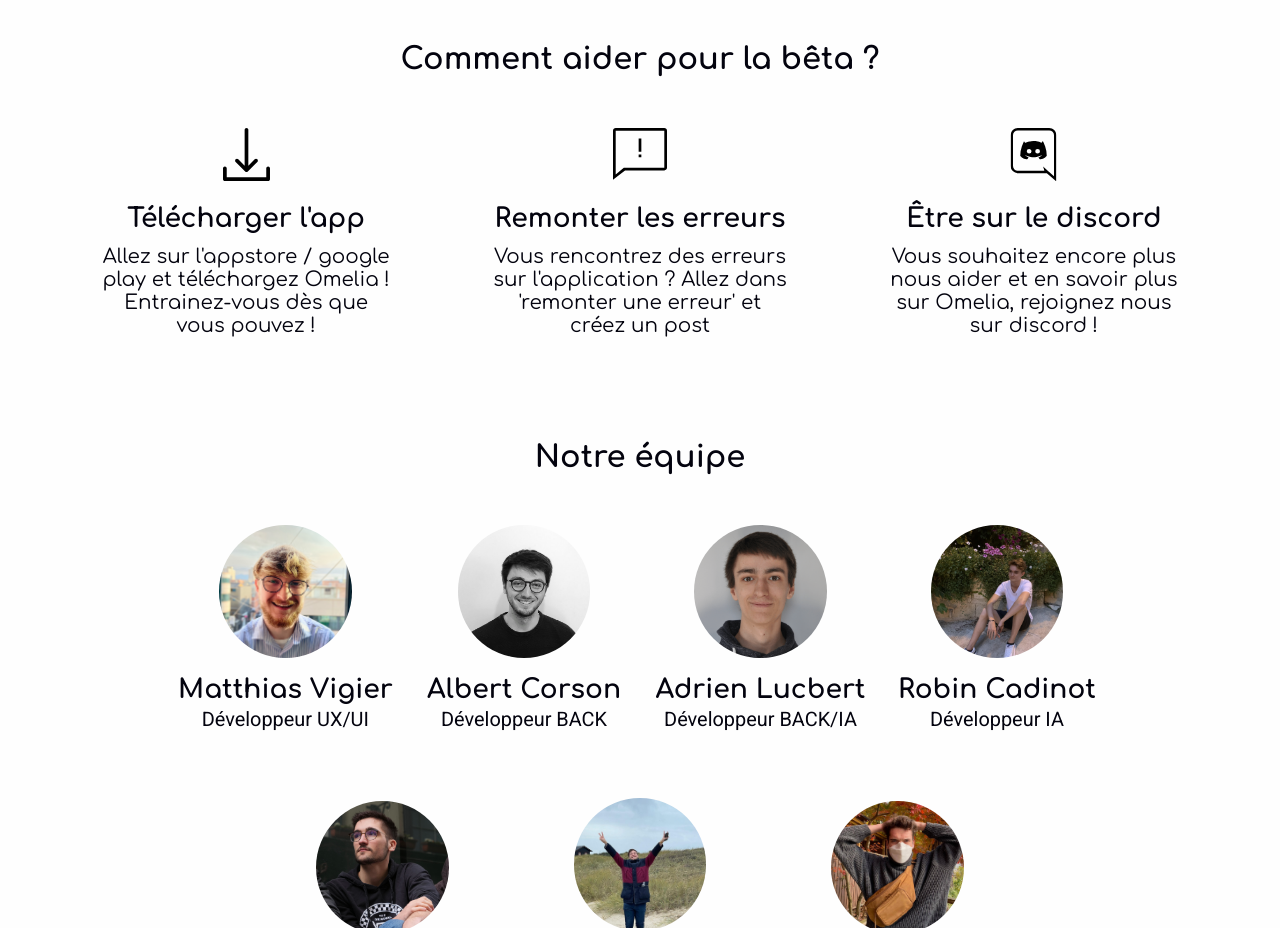
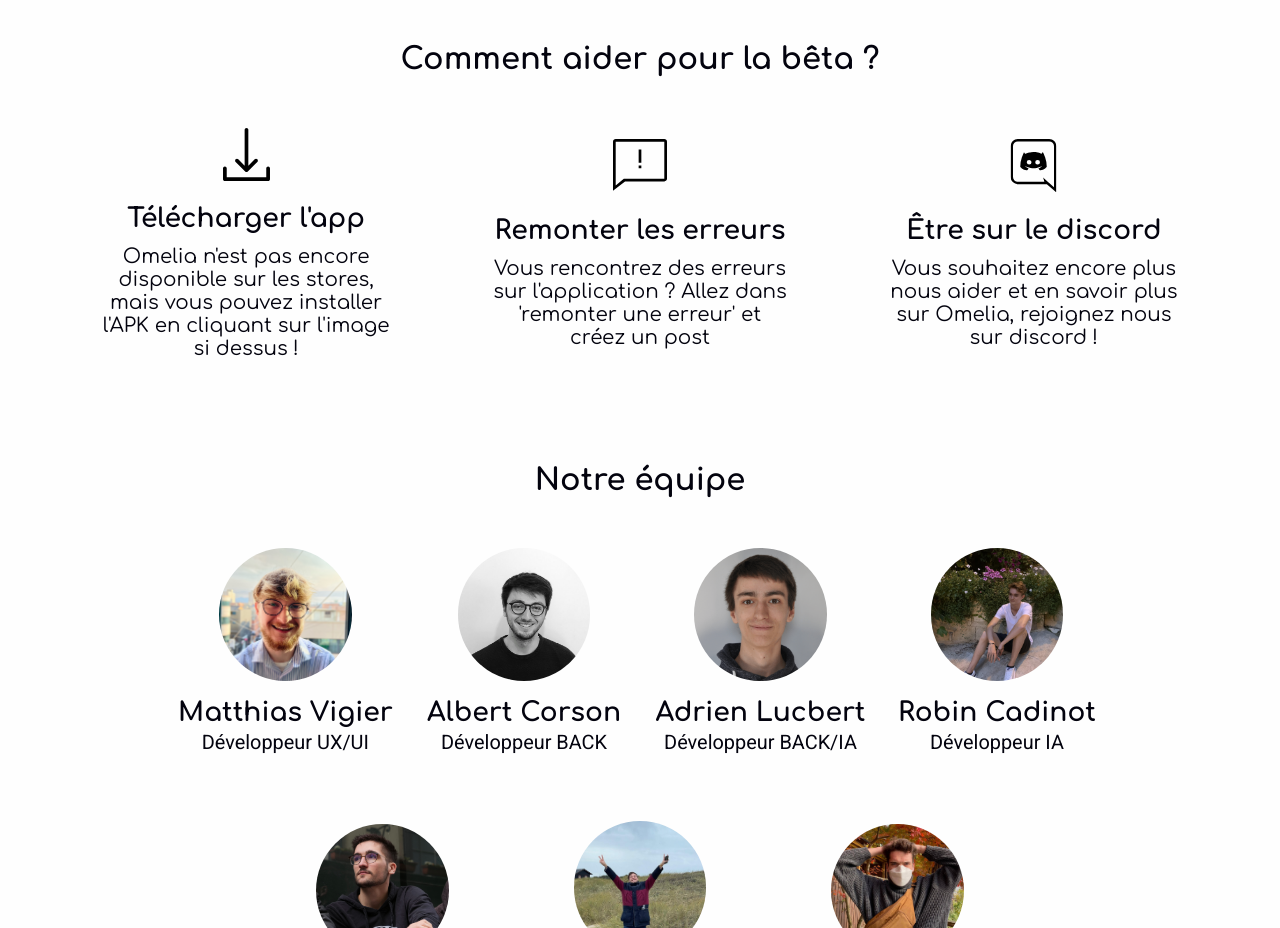
Before and after one commit to OmeliaProject/landing-page, a Next.js app: page /beta in a window 1280 px wide. Shown: the part 860-1788 px from the top of the page. Built offline with nearby package versions, Linux system fonts and the light colour scheme.

Commit message:
fix apk to git lfs

```diff
--- a/components/HowToHelp.tsx
+++ b/components/HowToHelp.tsx
@@ -13,9 +13,9 @@ const HowToHelp: FunctionComponent<HowToHelpProps> = () => {
     const [widthScreen, setWidthScreen] = useState(0);
 
     const steps : Array<JSX.Element> = [
-        <Step key={0} svgPath="/download.svg" title="Télécharger l'app" description="Allez sur l'appstore / google play et téléchargez Omelia ! Entrainez-vous dès que vous pouvez !" />,
+        <Step key={0} svgPath="/download.svg" title="Télécharger l'app" description="Omelia n'est pas encore disponible sur les stores, mais vous pouvez installer l'APK en cliquant sur l'image si dessus&nbsp;!" link="/apk/omelia.apk"/>,
         <Step key={1}  svgPath="/feedback.svg" title="Remonter les erreurs" description="Vous rencontrez des erreurs sur l'application ? Allez dans 'remonter une erreur' et créez un post"/>,
-        <Step key={2} svgPath="/discord.svg" title="Être sur le discord" description="Vous souhaitez encore plus nous aider et en savoir plus sur Omelia, rejoignez nous sur discord !" />
+        <Step key={2} svgPath="/discord.svg" title="Être sur le discord" description="Vous souhaitez encore plus nous aider et en savoir plus sur Omelia, rejoignez nous sur discord&nbsp;!" />
     ];
 
     useEffect(
--- a/components/Step.tsx
+++ b/components/Step.tsx
@@ -6,19 +6,24 @@ interface StepProps {
     svgPath: string;
     title: string;
     description: string;
+    link?: string;
 }
 
-const Step: FunctionComponent<StepProps> = ({svgPath, title, description}) => {
+const Step: FunctionComponent<StepProps> = ({svgPath, title, description, link}) => {
     return (
         <div className={styles.step}>
-            <img className={styles.svg} src={svgPath} />
+            { link ?
+                <a href={link} className={styles.svg}>
+                    <img className={styles.svg} src={svgPath} />
+                </a>
+            :
+                <img className={styles.svg} src={svgPath} />
+            }
             <div className={styles.body}>
                 <p className={styles.title}>{title}</p>
                 <p className={styles.description}>{description}</p>
             </div>
-
         </div>
-
     );
 }
 
```
Also changed, not shown: 2 other files (tests, documents, lock files or other folders).
